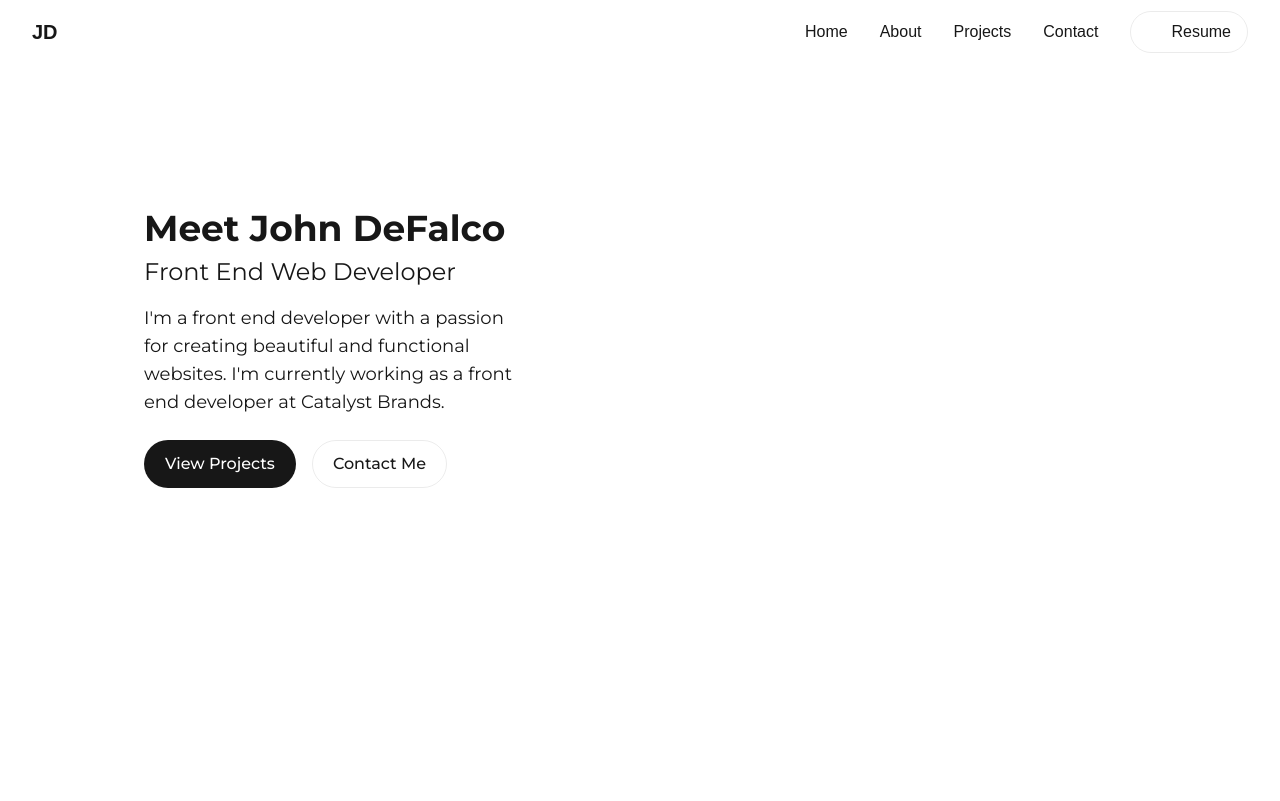
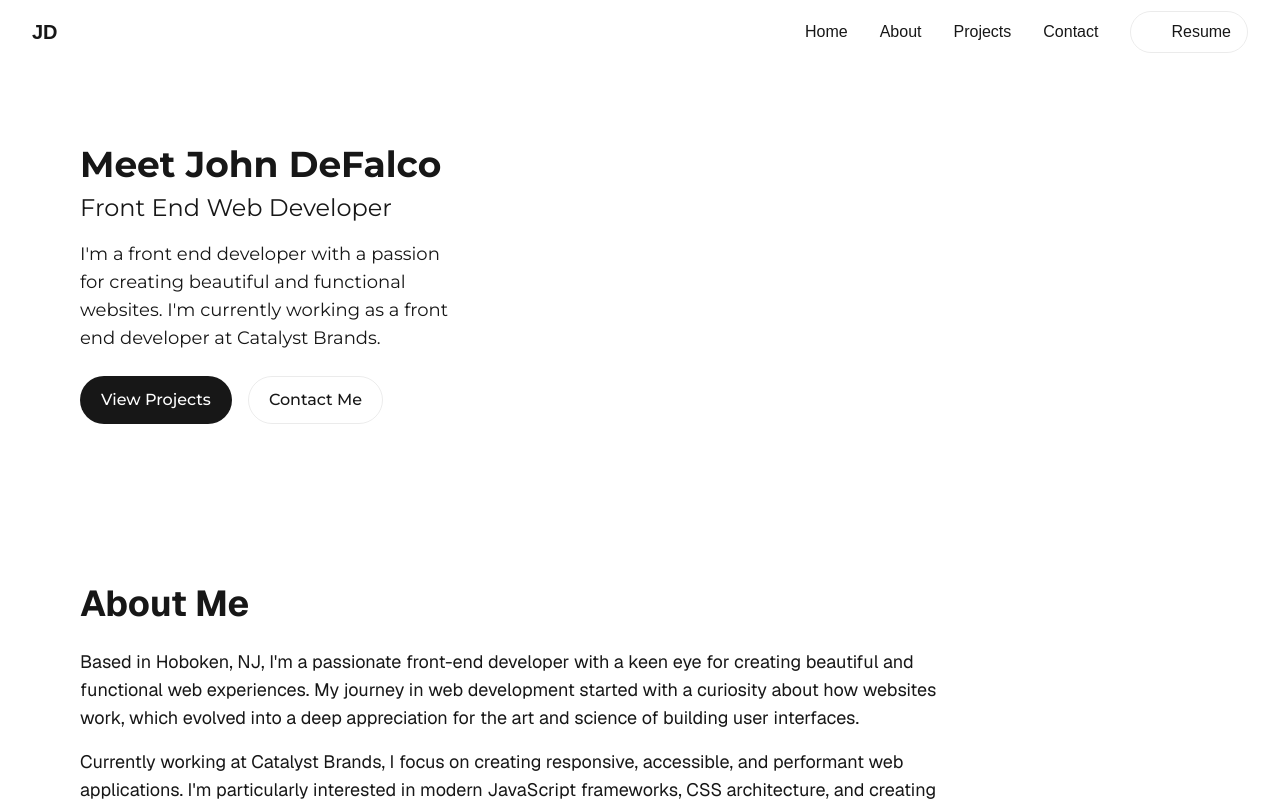
Before and after one commit to jdefalco715/johns-portfolio, a Next.js app: page / in a window 1280 px wide. Shown: the top 801 px of the page. Built offline with nearby package versions, Linux system fonts and the light colour scheme.

Commit message:
JP-15: implemented lenis scrolling for smooth scroll/fixed navbar

```diff
--- a/package.json
+++ b/package.json
@@ -9,6 +9,7 @@
     "lint": "next lint"
   },
   "dependencies": {
+    "@studio-freight/lenis": "^1.0.42",
     "framer-motion": "^12.15.0",
     "next": "15.3.2",
     "react": "^19.0.0",
--- a/src/app/globals.css
+++ b/src/app/globals.css
@@ -3,6 +3,23 @@
 :root {
   --background: #ffffff;
   --foreground: #171717;
+}
+
+::-webkit-scrollbar {
+  width: 8px;
+}
+
+::-webkit-scrollbar-track {
+  background: transparent;
+}
+
+::-webkit-scrollbar-thumb {
+  background: #888;
+  border-radius: 4px;
+}
+
+::-webkit-scrollbar-thumb:hover {
+  background: #555;
 }
 
 @theme inline {
@@ -20,16 +37,19 @@
 }
 
 html {
-  scroll-behavior: smooth;
-}
-
-section {
-  min-height: 100vh;
-  padding: 2rem;
+  height: 100%;
 }
 
 body {
   background: var(--background);
   color: var(--foreground);
   font-family: Arial, Helvetica, sans-serif;
+  height: 100%;
+  margin: 0;
+  padding: 0;
+  overflow-y: auto;
 }
+
+section {
+  position: relative;
+}
--- a/src/app/layout.tsx
+++ b/src/app/layout.tsx
@@ -1,7 +1,6 @@
 import type { Metadata } from "next";
 import { Geist, Geist_Mono, Montserrat } from "next/font/google";
 import "./globals.css";
-import Navbar from "@/components/Navbar";
 
 const geistSans = Geist({
   variable: "--font-geist-sans",
@@ -33,11 +32,13 @@ export default function RootLayout({
   children: React.ReactNode;
 }>) {
   return (
-    <html lang="en">
+    <html
+      lang="en"
+      className=""
+    >
       <body
-        className={`${geistSans.variable} ${geistMono.variable} ${montserrat.variable} antialiased`}
+        className={`${geistSans.variable} ${geistMono.variable} ${montserrat.variable} antialiased h-screen overflow-y-scroll snap-y snap-mandatory scroll-smooth`}
       >
-        <Navbar />
         {children}
       </body>
     </html>
--- a/src/app/page.tsx
+++ b/src/app/page.tsx
@@ -1,23 +1,52 @@
 'use client';
 
+import { useEffect, useRef } from 'react';
+import Lenis from '@studio-freight/lenis';
+import Navbar from "@/components/Navbar";
 import Hero from "@/components/Hero";
 import About from "@/components/About";
 import Projects from "@/components/Projects";
 import Contact from "@/components/Contact";
 
 export default function Home() {
+  const lenisRef = useRef<Lenis | null>(null);
+
+  useEffect(() => {
+    lenisRef.current = new Lenis({
+      duration: 1.2,
+      easing: (t) => Math.min(1, 1.001 - Math.pow(2, -10 * t)),
+      orientation: 'vertical',
+      gestureOrientation: 'vertical',
+      smoothWheel: true,
+      touchMultiplier: 2,
+      infinite: false,
+    });
+
+    function raf(time: number) {
+      lenisRef.current?.raf(time);
+      requestAnimationFrame(raf);
+    }
+
+    requestAnimationFrame(raf);
+
+    return () => {
+      lenisRef.current?.destroy();
+    };
+  }, []);
+
   return (
     <main>
-      <section id="home">
+      <Navbar />
+      <section id="home" className="">
         <Hero />
       </section>
-         <section id="about">
+      <section id="about" className="">
         <About />
       </section>
-         <section id="projects">
+      <section id="projects" className="">
         <Projects />
       </section>
-         <section id="contact">
+      <section id="contact" className="">
         <Contact />
       </section>
     </main>
--- a/src/components/Hero.tsx
+++ b/src/components/Hero.tsx
@@ -6,7 +6,7 @@ import { motion } from "framer-motion";
 
 export default function Hero() {
   return (
-    <div className="min-h-screen p-8 pb-20 sm:p-20 font-[family-name:var(--font-geist-sans)]">
+    <div className="p-8 pb-20 sm:p-20 font-[family-name:var(--font-geist-sans)]">
       <div className="flex flex-col gap-8 max-w-4xl">
         <motion.section
           initial={{ opacity: 0, y: 20 }}
```
Also changed, not shown: 1 other file (tests, documents, lock files or other folders). Lines whose indentation alone changed are shown as unchanged.
